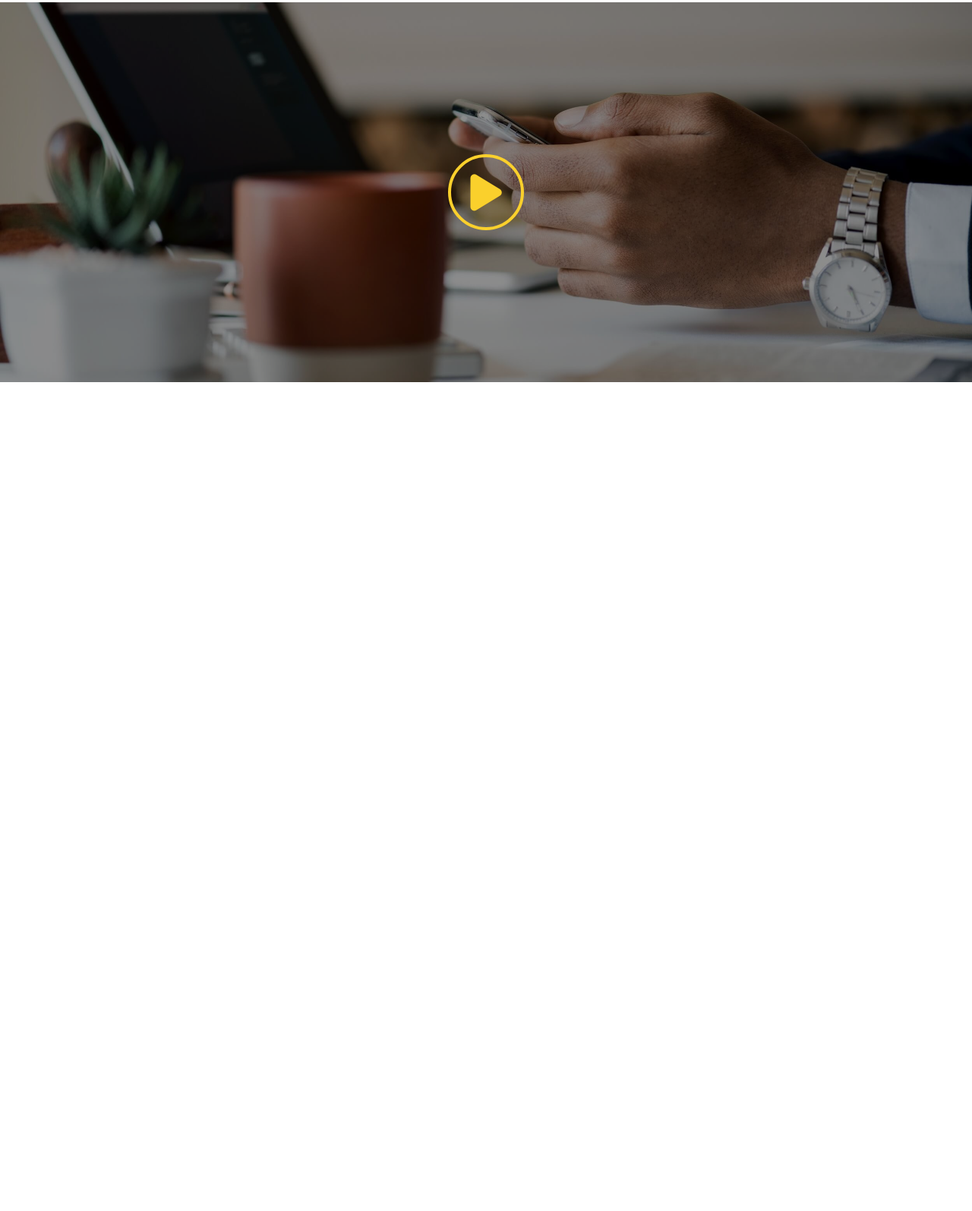
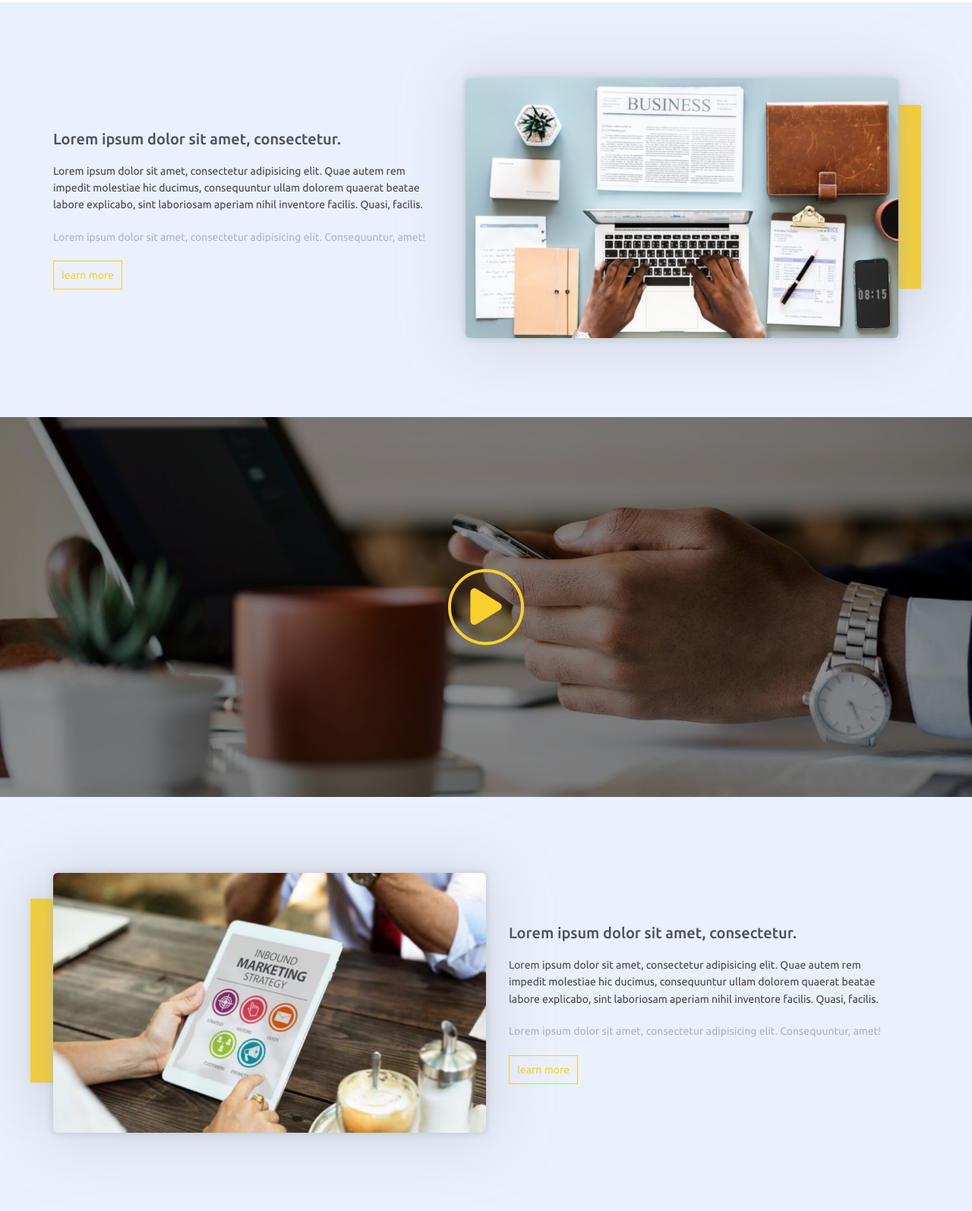
Before and after one commit to Cisco1cisco/CreativeDesign-Template, a plain HTML site: page index.html in a window 1280 px wide. Shown: the part 1945-3539 px from the top of the page at 76% size. Before the commit the page ends 2448 px from the top, so only its background shows below. Drawn offline with Linux system fonts and the light colour scheme.

Commit message:
Added the No Name Sections all

```diff
--- a/css/main.css
+++ b/css/main.css
@@ -357,6 +357,10 @@ header nav .icon span {
   padding-bottom: var(--section-pad, 100px);
 }
 
+.no-name.sp {
+  background-color: var(--section-color, #eaf0fc);
+}
+
 .no-name .container {
   display: flex;
   align-items: center;
@@ -372,6 +376,7 @@ header nav .icon span {
 .no-name .image {
   flex-basis: 50%;
   position: relative;
+  z-index: 2;
 }
 
 @media (max-width: 768px) {
@@ -386,8 +391,7 @@ header nav .icon span {
   }
 }
 
-.no-name .image::before {
-  content: "";
+.no-name .image .after {
   position: absolute;
   top: 10%;
   left: -30px;
@@ -399,9 +403,14 @@ header nav .icon span {
 }
 
 @media (max-width: 768px) {
-  .no-name .image::before {
+  .no-name .image .after {
     display: none;
   }
+}
+
+.no-name .image .after.ri {
+  left: auto;
+  right: -30px;
 }
 
 .no-name .image img {
--- a/index.html
+++ b/index.html
@@ -112,6 +112,7 @@
       <div class="container">
         <div class="image">
           <img src="./photos/img-1.jpg" alt="photo" />
+          <div class="after"></div>
         </div>
         <div class="text">
           <h6>Lorem ipsum dolor sit amet, consectetur.</h6>
@@ -130,6 +131,30 @@
       </div>
     </div>
     <!-- End No Name -->
+    <!-- Start No Name Two -->
+    <div class="no-name sp">
+      <div class="container">
+        <div class="text">
+          <h6>Lorem ipsum dolor sit amet, consectetur.</h6>
+          <p>
+            Lorem ipsum dolor sit amet, consectetur adipisicing elit. Quae autem
+            rem impedit molestiae hic ducimus, consequuntur ullam dolorem
+            quaerat beatae labore explicabo, sint laboriosam aperiam nihil
+            inventore facilis. Quasi, facilis.
+          </p>
+          <p class="op">
+            Lorem ipsum dolor sit amet, consectetur adipisicing elit.
+            Consequuntur, amet!
+          </p>
+          <a href="#">learn more</a>
+        </div>
+        <div class="image">
+          <img src="./photos/img-2.jpg" alt="photo" />
+          <div class="after ri"></div>
+        </div>
+      </div>
+    </div>
+    <!-- End No Name Two -->
     <!-- Start Features -->
     <div class="features" id="features">
       <div class="icon">
@@ -137,5 +162,29 @@
       </div>
     </div>
     <!-- End Features -->
+    <!-- Start No Name THree -->
+    <div class="no-name sp">
+      <div class="container">
+        <div class="image">
+          <img src="./photos/img-3.jpg" alt="photo" />
+          <div class="after"></div>
+        </div>
+        <div class="text">
+          <h6>Lorem ipsum dolor sit amet, consectetur.</h6>
+          <p>
+            Lorem ipsum dolor sit amet, consectetur adipisicing elit. Quae autem
+            rem impedit molestiae hic ducimus, consequuntur ullam dolorem
+            quaerat beatae labore explicabo, sint laboriosam aperiam nihil
+            inventore facilis. Quasi, facilis.
+          </p>
+          <p class="op">
+            Lorem ipsum dolor sit amet, consectetur adipisicing elit.
+            Consequuntur, amet!
+          </p>
+          <a href="#">learn more</a>
+        </div>
+      </div>
+    </div>
+    <!-- End No Name Three -->
   </body>
 </html>
```
Also changed, not shown: photos/img-2.jpg (added), photos/img-3.jpg (added).
